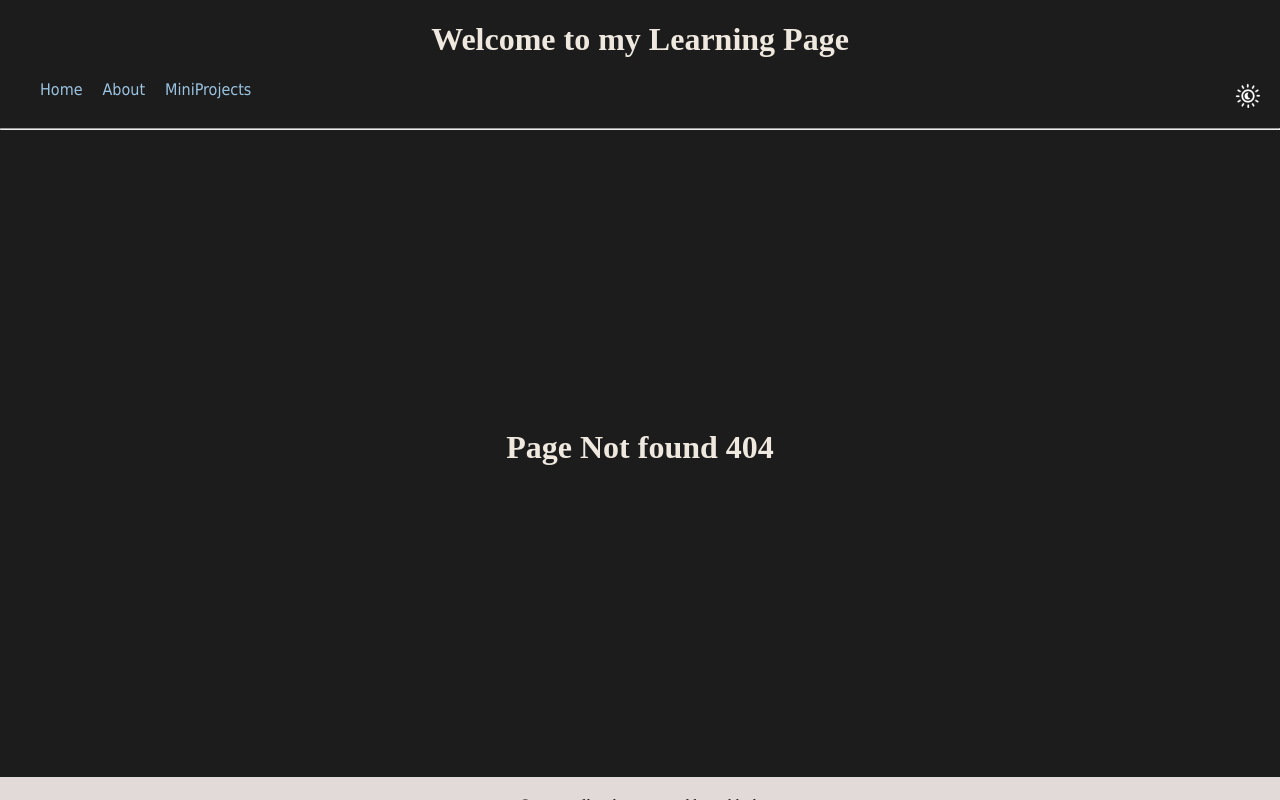
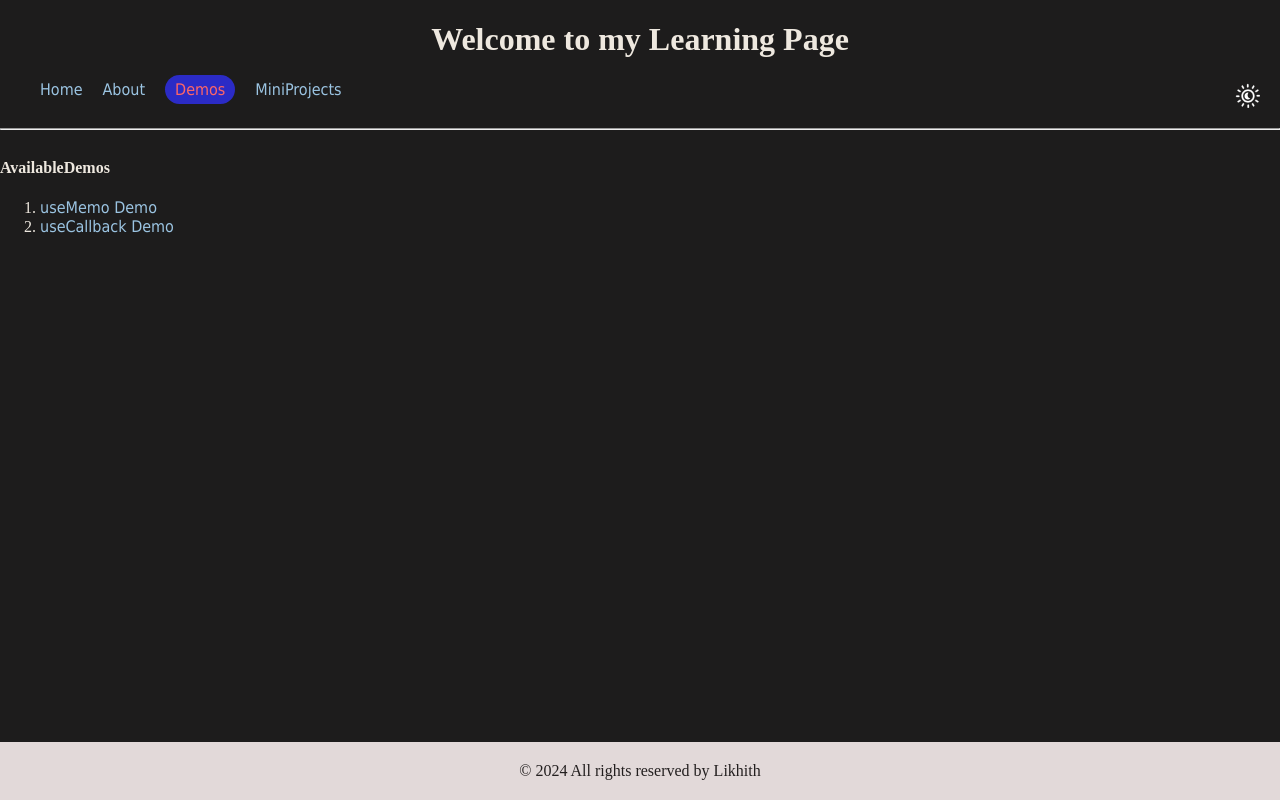
Before and after one commit to Likhith-Aningi/reactPractice, a React (Vite) app: page /demos in a window 1280 px wide. Before the commit this address had no page. Built offline with nearby package versions, Linux system fonts and the light colour scheme.

Commit message:
nested route setup done for demos

```diff
--- a/src/App.jsx
+++ b/src/App.jsx
@@ -1,5 +1,5 @@
 import { useState } from "react";
-import { BrowserRouter, Route, Routes } from "react-router-dom";
+import { BrowserRouter, Outlet, Route, Routes } from "react-router-dom";
 import "./App.css";
 import Footer from "./components/Footer.jsx";
 import Header from "./components/Header.jsx";
@@ -8,6 +8,8 @@ import MiniProjects from "./components/MiniProjects.jsx";
 import NotFound from "./components/NotFound.jsx";
 import Spacer from "./components/Spacer.jsx";
 import ThemeContext from "./components/ThemeContext.js";
+import AvailableDemos from "./components/demoComponents/AvailableDemos.jsx";
+import Demo from "./components/demoComponents/Demo.jsx";
 import Card from "./components/homeComponents/Card.jsx";
 function App() {
   const [theme, setTheme] = useState(localStorage.getItem("theme") ?? "dark");
@@ -22,6 +24,10 @@ function App() {
               path="/about"
               element={<Card name="likhith" desc="full-stack dev" age={23} />}
             />
+            <Route path="/demos" element={<Outlet />}>
+              <Route index element={<AvailableDemos />} />
+              <Route path=":demo" element={<Demo />} />
+            </Route>
             <Route path="/miniProjects" element={<MiniProjects />} />
             <Route path="*" element={<NotFound />} />
           </Routes>
--- a/src/components/Header.jsx
+++ b/src/components/Header.jsx
@@ -37,6 +37,11 @@ function Header() {
           </NavLink>
         </li>
         <li>
+          <NavLink to="/demos" onClick={toggleMenu}>
+            Demos
+          </NavLink>
+        </li>
+        <li>
           <NavLink to="/miniProjects" onClick={toggleMenu}>
             MiniProjects
           </NavLink>
--- /dev/null
+++ b/src/components/demoComponents/AvailableDemos.jsx
@@ -0,0 +1,23 @@
+import React from "react";
+import { Link } from "react-router-dom";
+import { UseMemoDemo } from "./demoExamps/UseMemoDemo";
+export const availableDemos = {
+  useMemoDemo: <UseMemoDemo />,
+};
+function AvailableDemos() {
+  return (
+    <div>
+      <h4>AvailableDemos</h4>
+      <ol>
+        <li>
+          <Link to={`/demos/useMemoDemo`}>useMemo Demo</Link>
+        </li>
+        <li>
+          <Link to={`/demos/useCallbackDemo`}>useCallback Demo</Link>
+        </li>
+      </ol>
+    </div>
+  );
+}
+
+export default AvailableDemos;
--- /dev/null
+++ b/src/components/demoComponents/Demo.jsx
@@ -0,0 +1,28 @@
+import React, { useEffect } from "react";
+import { useNavigate, useParams } from "react-router-dom";
+import { availableDemos } from "./AvailableDemos";
+
+function Demo() {
+  const { demo } = useParams();
+  const nav = useNavigate();
+
+  useEffect(() => {
+    if (!availableDemos[demo]) {
+      const timeoutId = setTimeout(() => nav("/demos"), 10000);// redirecting to /demos after 10 secs
+      return () => clearTimeout(timeoutId);
+    }
+  }, [demo, nav]);
+
+  if (!availableDemos[demo]) {
+    return <h2>NO Component like that yet brother</h2>;
+  }
+
+  return (
+    <div>
+      <h3>Demo : {demo}</h3>
+      {availableDemos[demo]}
+    </div>
+  );
+}
+
+export default Demo;
--- /dev/null
+++ b/src/components/demoComponents/demoExamps/UseMemoDemo.jsx
@@ -0,0 +1,7 @@
+import React from 'react'
+
+export const UseMemoDemo = () => {
+  return (
+    <div>UseMemoDemo</div>
+  )
+}
```
Also changed, not shown: src/components/demoComponents/UseMemoComponent.jsx (added, +9 -0 lines).
